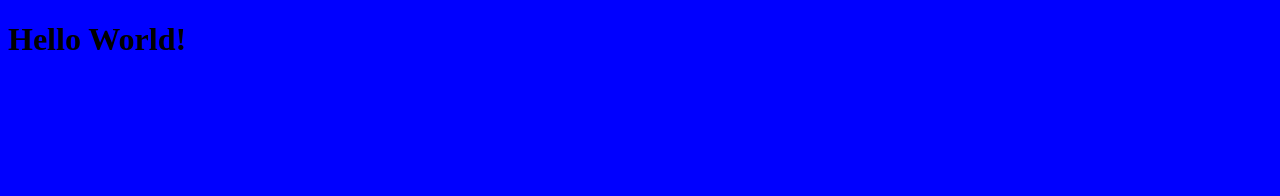
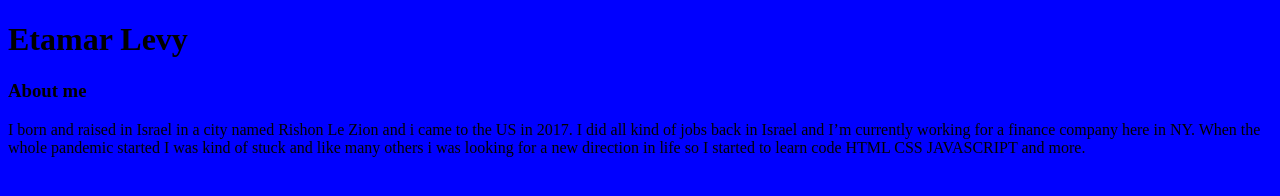
Before and after one commit to itushthegiant/personal-website, a plain HTML site: page index.html in a window 1280 px wide. Drawn offline with Linux system fonts and the light colour scheme.

Commit message:
about me added

```diff
--- a/index.html
+++ b/index.html
@@ -2,10 +2,13 @@
 <html lang="en">
 <head>
   <link rel="stylesheet" href="style.css">
-  <title>My Website</title>
+  <title>Etamar's personal website</title>
 </head>
 <body>
-  <h1>Hello World!</h1>
-  <script src="script.js"></script>
+  <h1 id="main-head">Etamar Levy</h1>
+  <h3>About me</h3>
+  <p>I born and raised in Israel in a city named Rishon Le Zion and i came to the US in 2017.
+    I did all kind of jobs back in Israel and I’m currently working for a finance company here in NY.
+    When the whole pandemic started I was kind of stuck and like many others i was looking for a new direction in life so I started to learn code HTML CSS JAVASCRIPT and more.</p>
 </body>
 </html>
```
